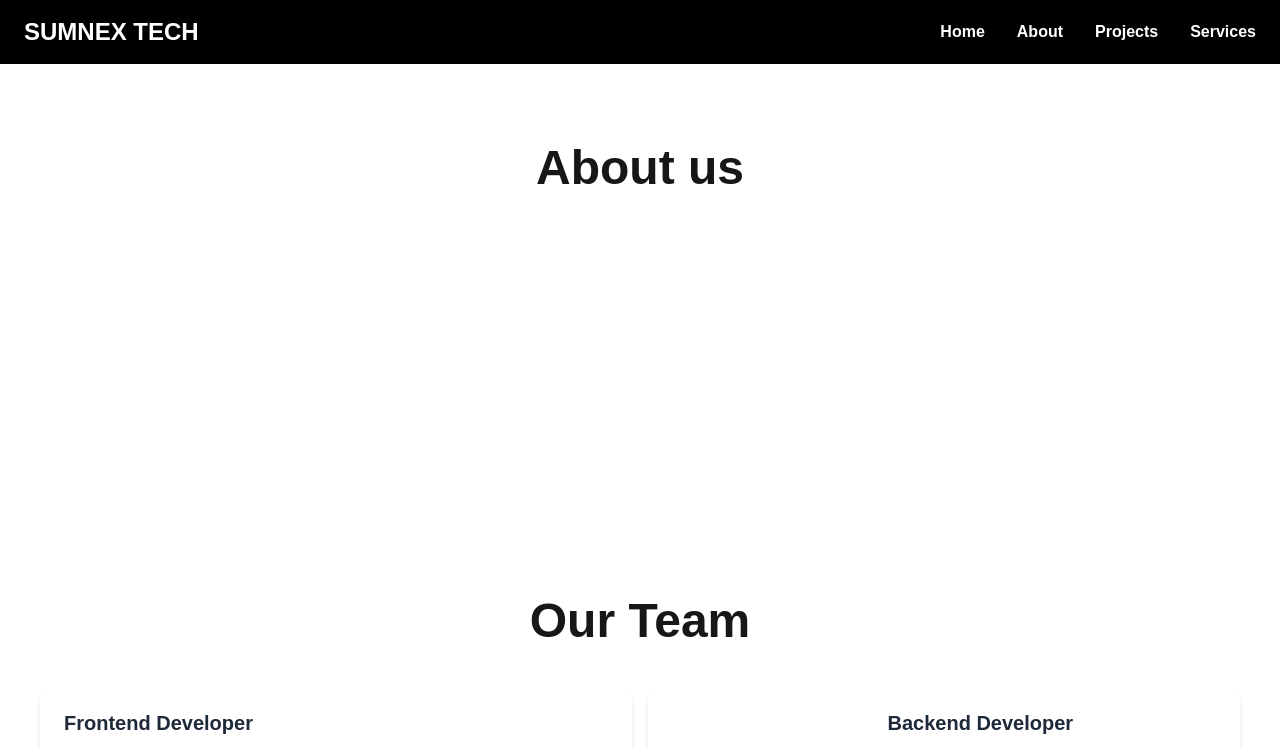
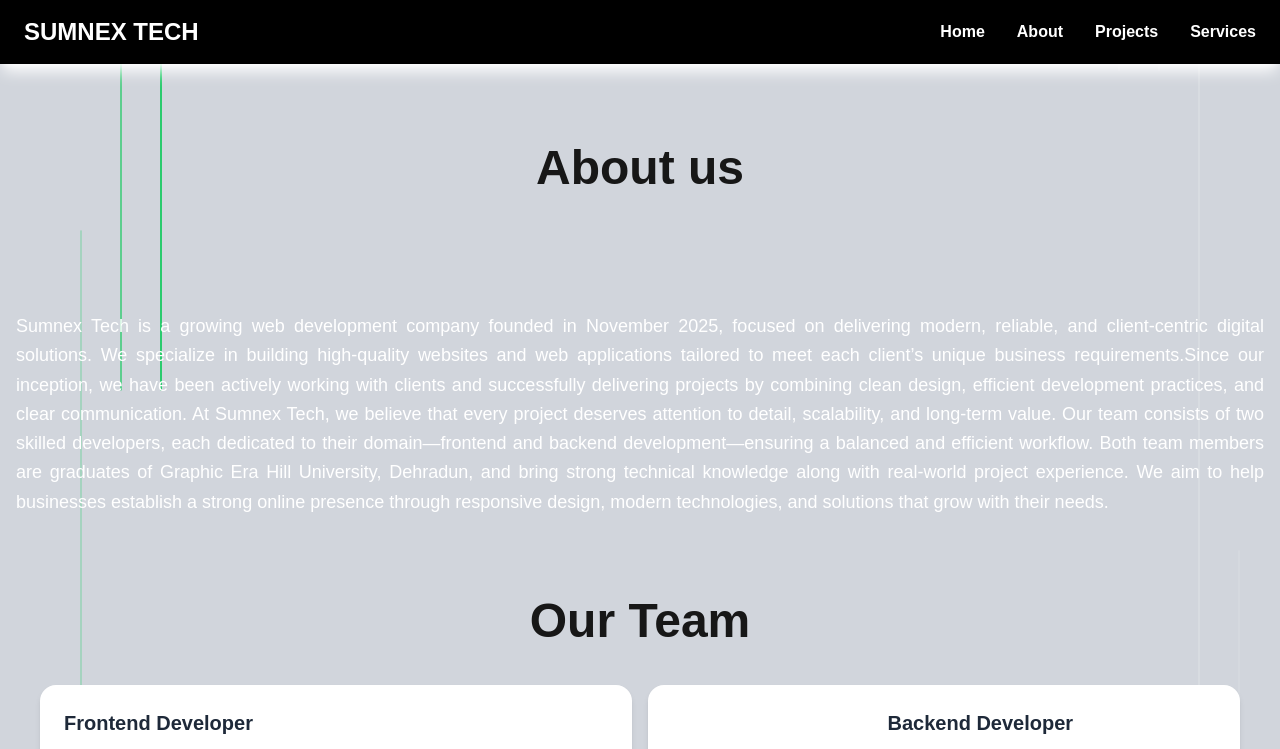
Before and after one commit to SUMITRAUTHAN09/sumnex_tech, a Next.js app: page /about in a window 1280 px wide. Shown: the top 749 px of the page. Built offline with nearby package versions, Linux system fonts and the light colour scheme.

Commit message:
ADD: background effect in all pages

```diff
--- a/app/(pages)/about/page.tsx
+++ b/app/(pages)/about/page.tsx
@@ -1,13 +1,20 @@
 import About from "@/components/about";
+import BackgroundLines from "@/components/backgroundLines";
 import Footer from "@/components/footer";
 import Header from "@/components/header";
 
-export default function Page(){
+export default function Page() {
   return (
-    <section className="flex flex-col item-center justify-center">
-    <Header/>
-    <About/>
-    <Footer/>
-    </section>
+    <main className="relative min-h-screen w-full bg-gray-300 dark:bg-black overflow-hidden">
+      {/* BACKGROUND */}
+      <BackgroundLines />
+
+      {/* CONTENT */}
+      <div className="relative z-10">
+        <Header />
+        <About />
+        <Footer />
+      </div>
+    </main>
   );
 }
--- a/app/(pages)/projects/page.tsx
+++ b/app/(pages)/projects/page.tsx
@@ -1,13 +1,20 @@
+import BackgroundLines from "@/components/backgroundLines";
 import Footer from "@/components/footer";
 import Header from "@/components/header";
 import Projects from "@/components/projects";
 
-export default function Page(){
-  return(
-  <>
-  <Header/>
-  <Projects/>
-  <Footer/>
-  </>
+export default function Page() {
+  return (
+    <main className="relative min-h-screen w-full bg-gray-300 dark:bg-black overflow-hidden">
+      {/* BACKGROUND */}
+      <BackgroundLines />
+
+      {/* CONTENT */}
+      <div className="relative z-10">
+        <Header />
+        <Projects />
+        <Footer />
+      </div>
+    </main>
   );
 }
--- a/app/(pages)/services/page.tsx
+++ b/app/(pages)/services/page.tsx
@@ -1,15 +1,22 @@
 "use client";
 
+import BackgroundLines from "@/components/backgroundLines";
 import Footer from "@/components/footer";
 import Header from "@/components/header";
 import Services from "@/components/services";
 
 export default function Page() {
   return (
-    <>
-    <Header/>
-    <Services/>
-    <Footer/>
-    </>
+    <main className="relative min-h-screen w-full bg-gray-300 dark:bg-black overflow-hidden">
+      {/* BACKGROUND */}
+      <BackgroundLines />
+
+      {/* CONTENT */}
+      <div className="relative z-10">
+        <Header />
+        <Services />
+        <Footer />
+      </div>
+    </main>
   );
 }
```
Also changed, not shown: app/page.tsx (line endings or trailing spaces).
